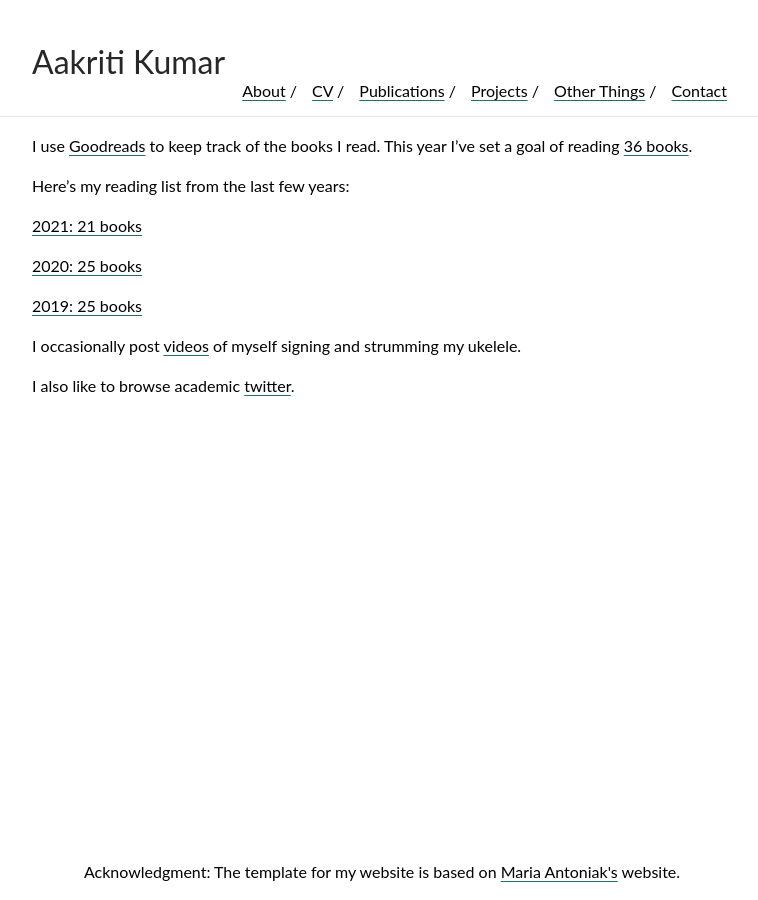
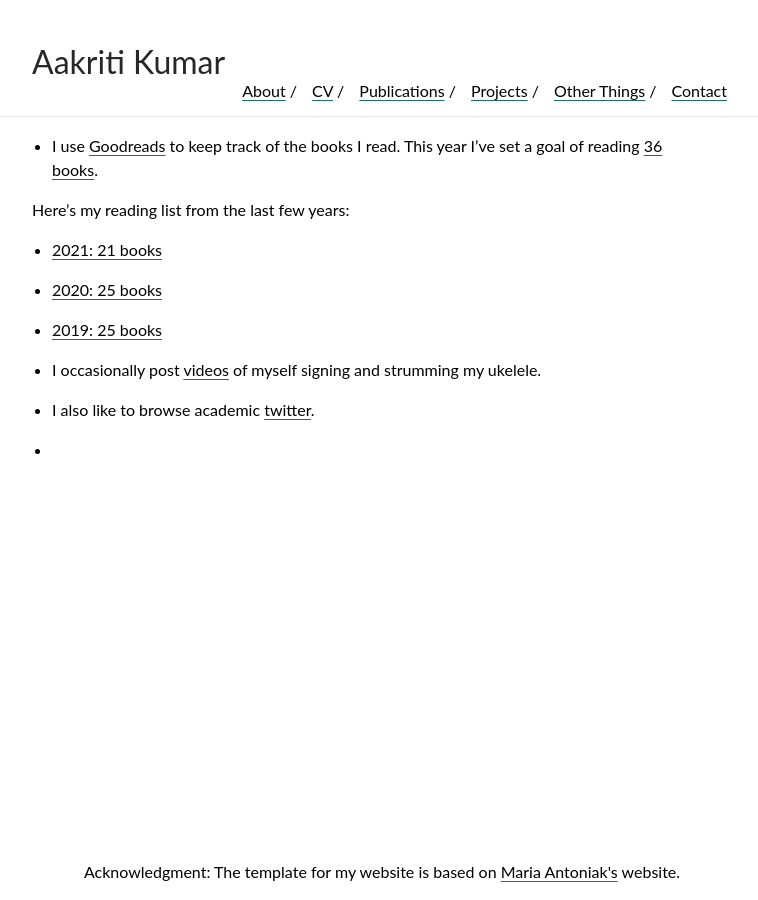
Before and after one commit to aakriti1kumar/aakriti1kumar.github.io, a Jekyll site: the page built from otherthings.md, in a window 1280 px wide. Shown: the whole page, without its empty margins (258-1016 px from the left). Built offline with Jekyll 4.4.1, drawn with Linux system fonts in a browser that asks for light colours; our own code applies the rules of GitHub Pages for plain Markdown files.

Commit message:
Update otherthings.md

```diff
--- a/otherthings.md
+++ b/otherthings.md
@@ -1,22 +1,21 @@
-I use [Goodreads](https://www.goodreads.com/user/show/36976329-aakriti-kumar) to keep track of the books I read.
+* I use [Goodreads](https://www.goodreads.com/user/show/36976329-aakriti-kumar) to keep track of the books I read.
 This year I've set a goal of reading [36 books](https://www.goodreads.com/user_challenges/31518884).
 
 Here's my reading list from the last few years:
 
-[2021: 21 books](https://www.goodreads.com/user_challenges/2594617)
+  * [2021: 21 books](https://www.goodreads.com/user_challenges/2594617)
 
-[2020: 25 books](https://www.goodreads.com/user_challenges/19526861)
 
-[2019: 25 books](https://www.goodreads.com/user_challenges/18225877)
+  * [2020: 25 books](https://www.goodreads.com/user_challenges/19526861)
+
+
+  * [2019: 25 books](https://www.goodreads.com/user_challenges/18225877)
 <br>
 
-I occasionally post [videos](https://www.instagram.com/aakritikumarmusic/?hl=en) of myself signing and strumming my ukelele.
+* I occasionally post [videos](https://www.instagram.com/aakritikumarmusic/?hl=en) of myself signing and strumming my ukelele.
 <br>
 
-I also like to browse academic [twitter](https://twitter.com/aakriti1kumar).
+* I also like to browse academic [twitter](https://twitter.com/aakriti1kumar).
 
-
-<br>
-
-<p style=" position: absolute; bottom: 0; left: 0; width: 100%; text-align: center;">Acknowledgment:
+* <p style=" position: absolute; bottom: 0; left: 0; width: 100%; text-align: center;">Acknowledgment:
 The template for my website is based on <a href="https://maria-antoniak.github.io/">Maria Antoniak's</a> website.</p>
```
